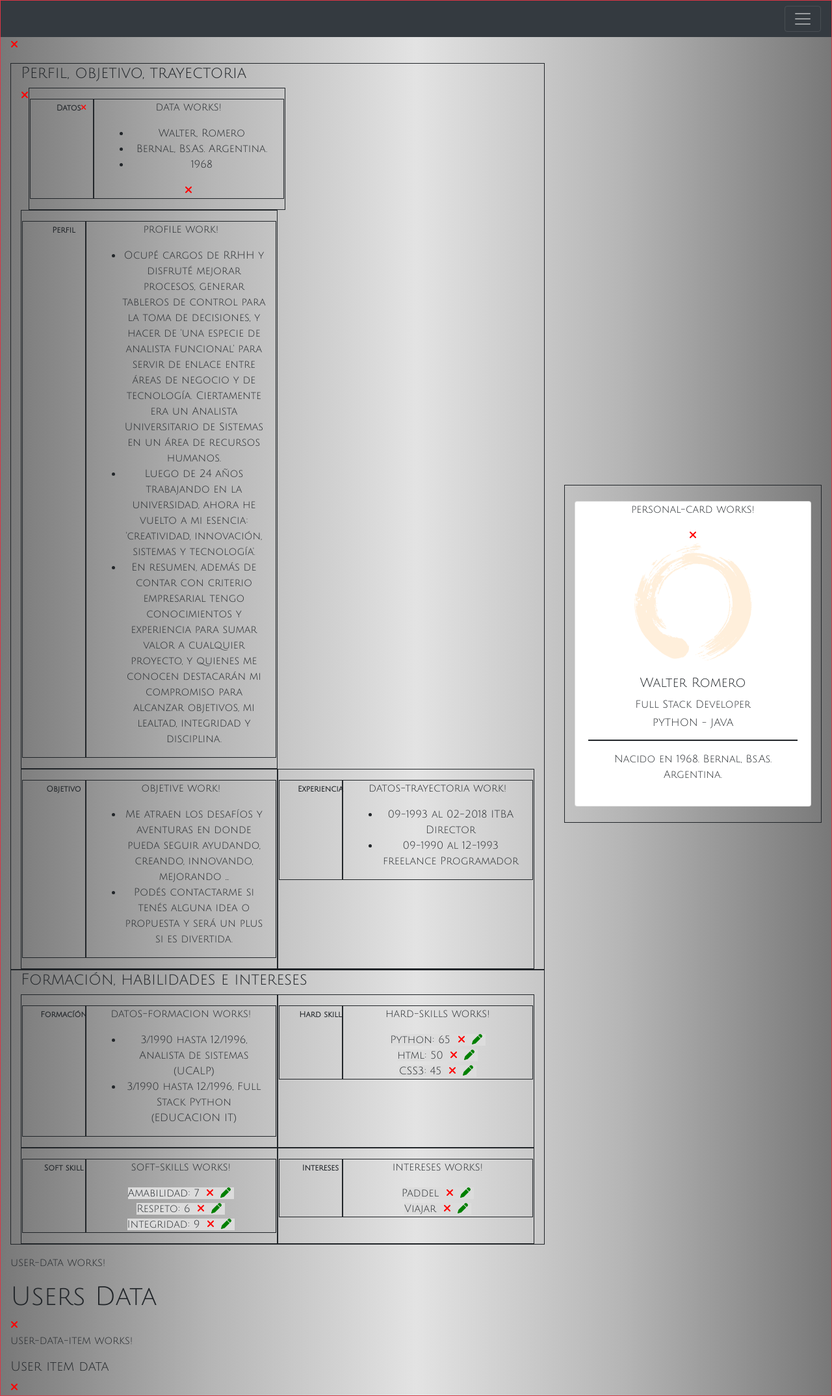
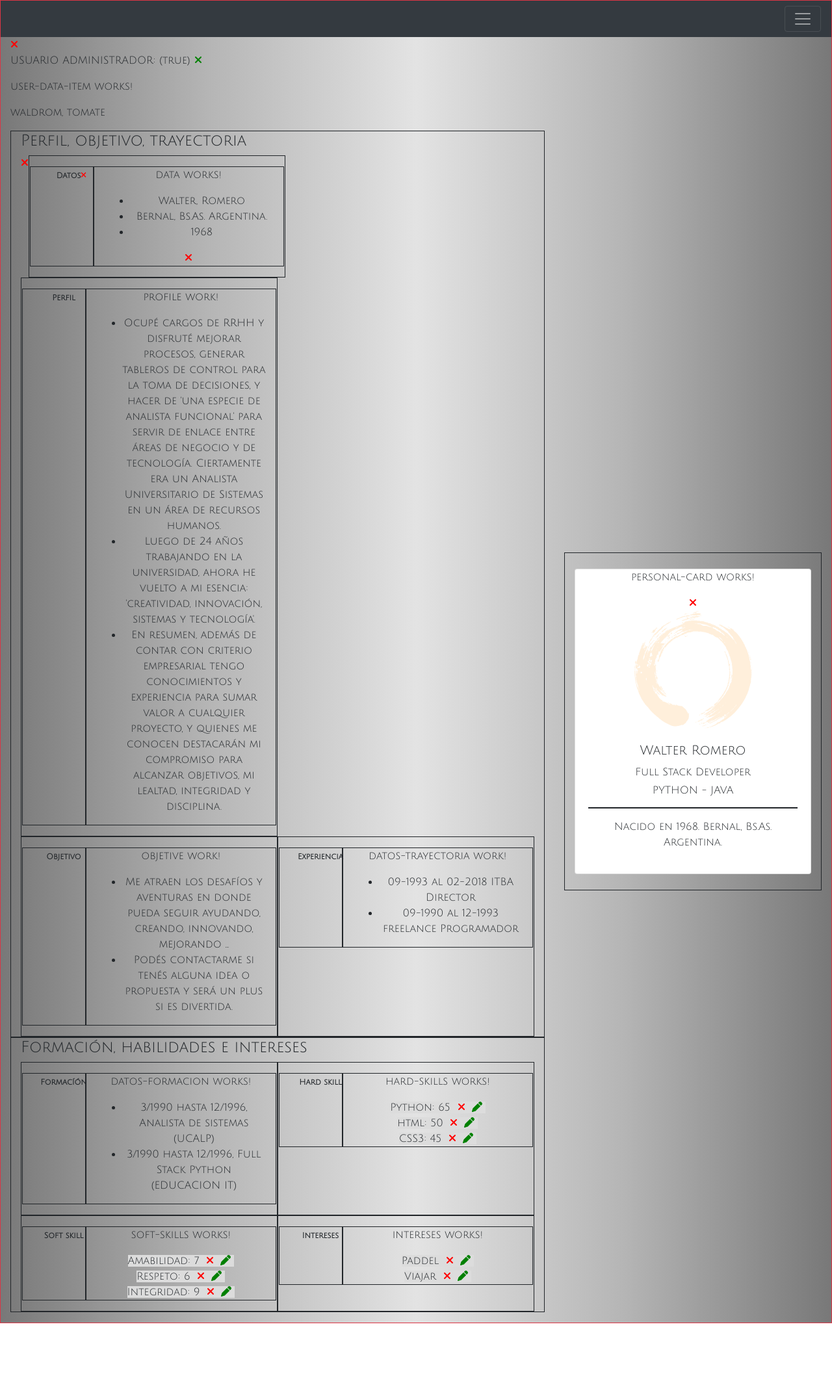
Before and after one commit to waldrom68/PortFolio, an Angular app in the folder PortfolioFrontEnd/angular-portfolio/: page / in a window 1280 px wide. Shown: the whole page at 65% size. After the commit the page ends 2036 px from the top, so only its background shows below. Built offline with nearby package versions, Linux system fonts and the light colour scheme.

Commit message:
user items implementado, uso de service ... preparando para el ABM

```diff
--- a/PortfolioFrontEnd/angular-portfolio/src/app/app.component.html
+++ b/PortfolioFrontEnd/angular-portfolio/src/app/app.component.html
@@ -8,6 +8,9 @@
         [icon]="faTimes"
         [ngStyle] = "{'color':'red'}" >
     </fa-icon>
+
+    <app-user-data></app-user-data>
+
     <div class="row text-center aling-self-center py-3">
 
         <!-- Caja componentes: Perfil, objetivo, trayectoria, Formación, habilidades e intereses -->
@@ -50,5 +53,5 @@
 
         </div>
     </div>
-    <app-user-data></app-user-data>
+
 </div>
--- a/PortfolioFrontEnd/angular-portfolio/src/app/data.ts
+++ b/PortfolioFrontEnd/angular-portfolio/src/app/data.ts
@@ -43,3 +43,9 @@ export interface Intereses {
     id: number;
     name:string;
 }
+
+export interface Users {
+    id: number;
+    username: string;
+    password: string;
+}
--- a/PortfolioFrontEnd/angular-portfolio/src/app/mock-data.ts
+++ b/PortfolioFrontEnd/angular-portfolio/src/app/mock-data.ts
@@ -1,4 +1,15 @@
-import {Data, Formacion, HardSkill, SoftSkill, Intereses, WorkExperience} from './data'
+import {Data, Formacion, HardSkill, SoftSkill, Intereses, WorkExperience, Users} from './data'
+
+
+export const USERS: Users[] = [
+    {
+        id: 1,
+        username: "waldrom",
+        password: "tomate"
+    }
+]
+
+
 
 export const DATA: Data =
     {
--- /dev/null
+++ b/PortfolioFrontEnd/angular-portfolio/src/app/service/user.service.ts
@@ -0,0 +1,25 @@
+// Este servicio nos permite obtener los JSON con la informacion y permitirnos modificarla
+// Con esta idea, dejaremos de usar mock-data.ts (creado para tener info a la hora del desarrollo)
+import { Injectable } from '@angular/core';  //
+import { Observable, of } from 'rxjs';
+
+
+
+import { Users } from '../data'
+import { USERS } from '../mock-data';
+
+
+
+@Injectable({
+  providedIn: 'root'
+})
+export class UserService {
+
+  getUsers(): Observable<Users[]> {
+    const users = of(USERS);
+    return users
+  }
+
+
+
+}
--- a/PortfolioFrontEnd/angular-portfolio/src/app/users/user-data-item/user-data-item.component.html
+++ b/PortfolioFrontEnd/angular-portfolio/src/app/users/user-data-item/user-data-item.component.html
@@ -2,8 +2,4 @@
   user-data-item works!
 </p>
 
-<h5>{{prueba}}</h5>
-<fa-icon
-[icon]="faTimes"
-[ngStyle] = "{'color':'red'}" >
-</fa-icon>
+{{user.username}}, {{user.password}}
--- a/PortfolioFrontEnd/angular-portfolio/src/app/users/user-data/user-data.component.html
+++ b/PortfolioFrontEnd/angular-portfolio/src/app/users/user-data/user-data.component.html
@@ -1,13 +1,19 @@
 <p>
-  user-data works!
+  USUARIO ADMINISTRADOR: ({{isAdmin}})
+  <fa-icon
+  [icon]="faTimes"
+  [ngStyle] = "{'color':'green'}" >
+  </fa-icon>
 </p>
 
-<h1>{{prueba}}</h1>
-
-<fa-icon
-[icon]="faTimes"
-[ngStyle] = "{'color':'red'}" >
-</fa-icon>
 
 
-<app-user-data-item></app-user-data-item>
+<div *ngIf="isAdmin">
+
+  <app-user-data-item
+    *ngFor="let item of users"
+      [user]="item"
+    >
+  ></app-user-data-item>
+
+</div>
--- a/PortfolioFrontEnd/angular-portfolio/src/app/users/user-data/user-data.component.ts
+++ b/PortfolioFrontEnd/angular-portfolio/src/app/users/user-data/user-data.component.ts
@@ -1,6 +1,14 @@
 import { Component, OnInit } from '@angular/core';
 
-import { faTimes } from '@fortawesome/free-solid-svg-icons';
+import { faTimes, faUserSecret } from '@fortawesome/free-solid-svg-icons';
+
+
+import { UserService } from '../../service/user.service';
+import { Users } from '../../data'
+import { USERS } from '../../mock-data';
+
+// Est importaciones serán reemplazadas por user.service, quien se encargará de la gestion de los datos
+// import { USERS } from '../mock-data';
 
 @Component({
   selector: 'app-user-data',
@@ -9,11 +17,22 @@ import { faTimes } from '@fortawesome/free-solid-svg-icons';
 })
 export class UserDataComponent implements OnInit {
 
+  users: Users[] = [];
   faTimes = faTimes
+
   prueba:string = "Users Data"
-  constructor() { }
+  constructor(
+      private userService: UserService
+  ) { }
+
+  isAdmin = true
 
   ngOnInit() {
+    // Like promise
+    this.userService.getUsers().subscribe(users =>
+      [this.users = users]
+      );
+      // console.log(this.users)
   }
 
 }
```
Also changed, not shown: PortfolioFrontEnd/angular-portfolio/src/app/users/user-data-item/user-data-item.component.ts (+6 -1 lines), 1 other file (tests, documents, lock files or other folders).
